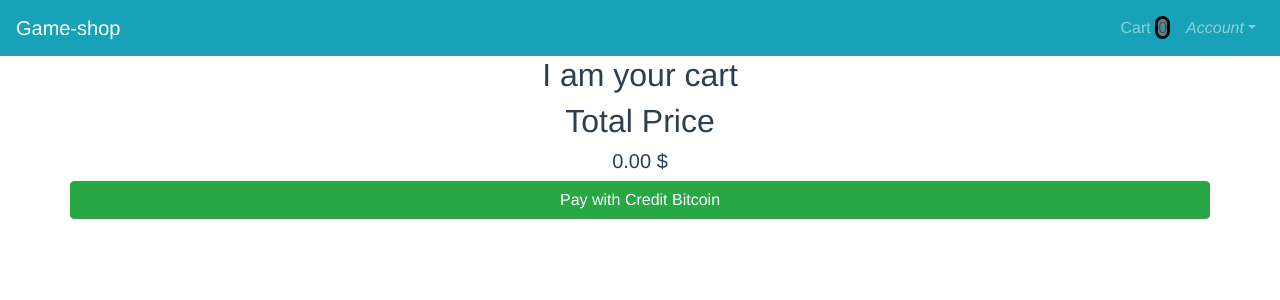
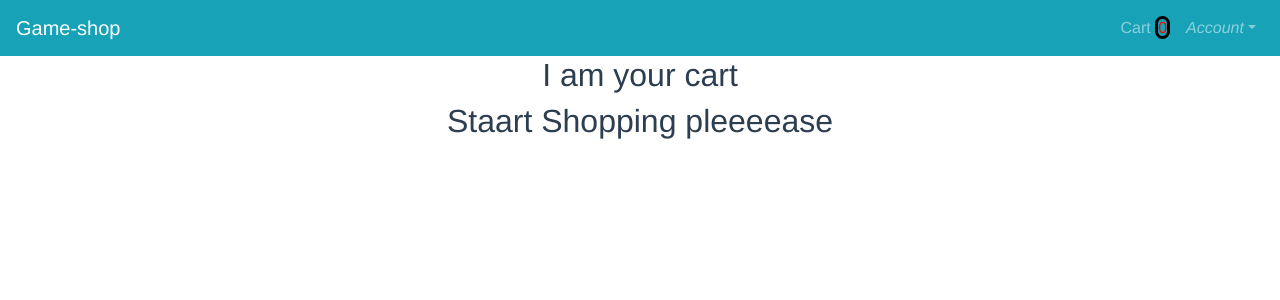
Before and after one commit to TomasSirotek/Vue-E-Commerce, a Vue app: page /cart in a window 1280 px wide. Shown: the top 300 px of the page. Built offline with nearby package versions, Linux system fonts and the light colour scheme.

Commit message:
cart v-if

```diff
--- a/src/views/Cart.vue
+++ b/src/views/Cart.vue
@@ -1,10 +1,14 @@
 <template>
     <div>
-        <h2>I am your cart</h2>
+        <h2>I am your cart</h2> <!-- put another component  -->
+       <div class="container text-center" v-if="!products.length ">
+           <h2>Staart Shopping pleeeease</h2>
+       </div>
+
         <CartItem
         v-for="item in products" :key="item.id" :item="item"
         />
-        <CartTotal/>
+        <CartTotal v-if="products.length > 0 "/>
     </div>
 </template>
 
```
